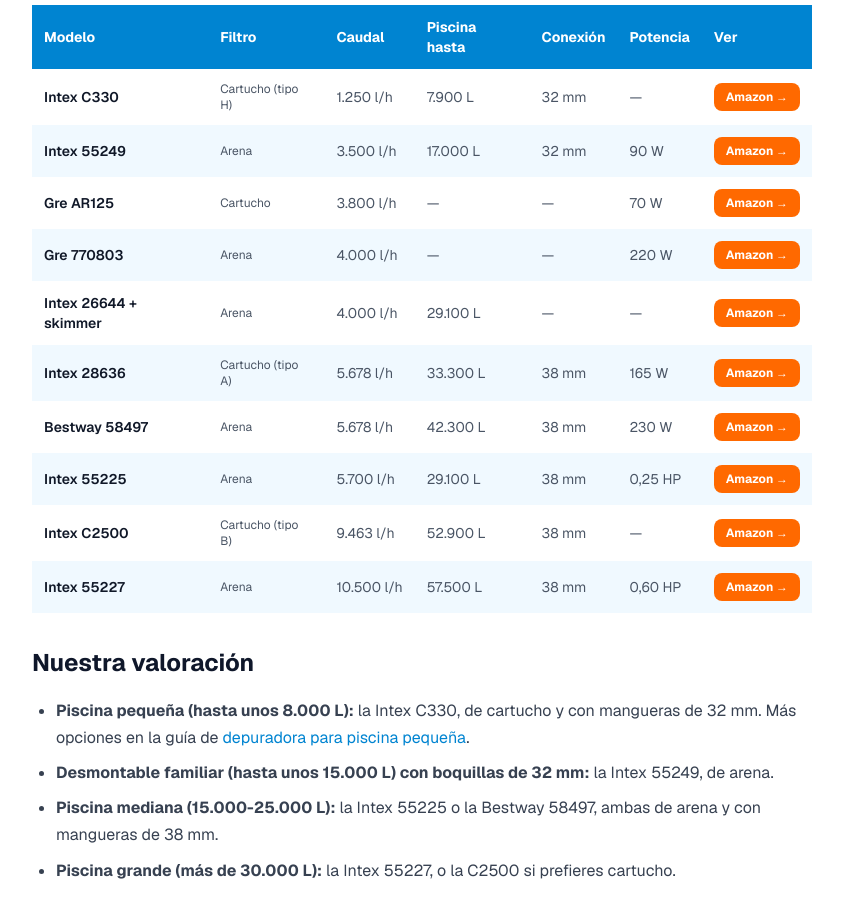
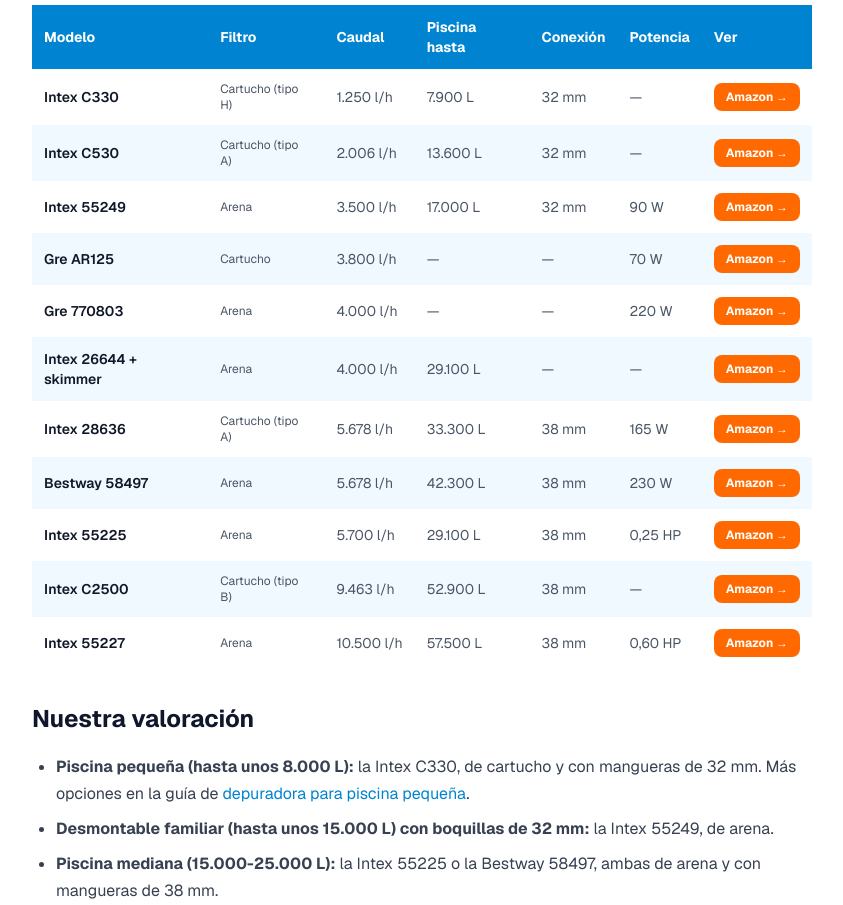
Before and after one commit to mktweb360/guiadelpiscina, a Next.js app: page /mejores-depuradoras-piscina in a window 1280 px wide. Shown: the part 6180-7085 px from the top of the page, without its empty margins (48-891 px from the left). Built offline with nearby package versions, Linux system fonts and the light colour scheme.

Commit message:
Enlazar la depuradora Intex C530 en la tabla de mejores depuradoras

```diff
--- a/app/mejores-depuradoras-piscina/page.tsx
+++ b/app/mejores-depuradoras-piscina/page.tsx
@@ -46,6 +46,7 @@ const quickPicks = [
 // Datos de la tabla: fichas de Amazon.es (18/10/2026). «—» = dato que la ficha no indica.
 const tabla = [
   { slug: "intex-c330-depuradora-cartucho-1250", modelo: "Intex C330", tipo: "Cartucho (tipo H)", caudal: "1.250 l/h", piscina: "7.900 L", conexion: "32 mm", potencia: "—" },
+  { slug: "intex-c530-depuradora-cartucho-2006-55275", modelo: "Intex C530", tipo: "Cartucho (tipo A)", caudal: "2.006 l/h", piscina: "13.600 L", conexion: "32 mm", potencia: "—" },
   { slug: "intex-55249-depuradora-arena-3500", modelo: "Intex 55249", tipo: "Arena", caudal: "3.500 l/h", piscina: "17.000 L", conexion: "32 mm", potencia: "90 W" },
   { slug: "gre-ar125-depuradora-cartucho-3800", modelo: "Gre AR125", tipo: "Cartucho", caudal: "3.800 l/h", piscina: "—", conexion: "—", potencia: "70 W" },
   { slug: "gre-770803-depuradora-arena-4000", modelo: "Gre 770803", tipo: "Arena", caudal: "4.000 l/h", piscina: "—", conexion: "—", potencia: "220 W" },
```
